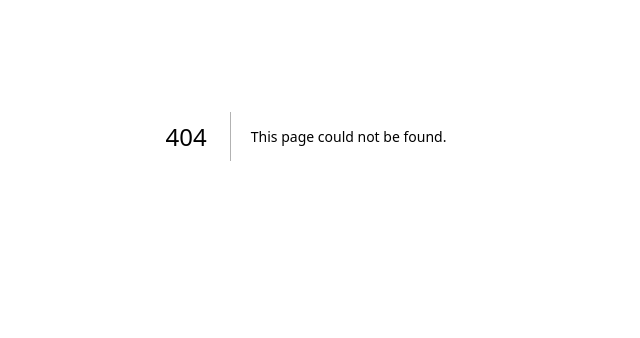
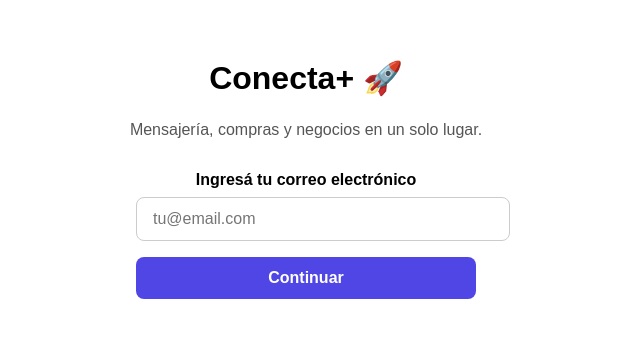
Before and after one commit to miguelbenitessegura-cmyk/conecta-plus, a Next.js app: page /login in a window 1280 px wide. Before the commit this address had no page. Shown: the part 264-602 px from the top of the page, without its empty margins (334-974 px from the left). Built offline with nearby package versions, Linux system fonts and the light colour scheme.

Commit message:
Create page.tsx

```diff
--- /dev/null
+++ b/src/app/login/page.tsx
@@ -0,0 +1,115 @@
+"use client";
+
+import { useState } from "react";
+import { supabase } from "@/lib/supabaseClient";
+
+export default function LoginPage() {
+  const [email, setEmail] = useState("");
+  const [sent, setSent] = useState(false);
+  const [error, setError] = useState("");
+  const [loading, setLoading] = useState(false);
+
+  const handleSubmit = async (e: React.FormEvent) => {
+    e.preventDefault();
+    setError("");
+    setLoading(true);
+
+    const redirectTo =
+      typeof window !== "undefined"
+        ? `${window.location.origin}/onboarding`
+        : undefined;
+
+    const { error } = await supabase.auth.signInWithOtp({
+      email,
+      options: { emailRedirectTo: redirectTo },
+    });
+
+    setLoading(false);
+
+    if (error) {
+      setError("No pudimos enviar el link. Probá de nuevo en unos minutos.");
+      return;
+    }
+
+    setSent(true);
+  };
+
+  return (
+    <main
+      style={{
+        display: "flex",
+        flexDirection: "column",
+        alignItems: "center",
+        justifyContent: "center",
+        minHeight: "100vh",
+        padding: 24,
+        fontFamily: "sans-serif",
+        textAlign: "center",
+      }}
+    >
+      <h1 style={{ marginBottom: 8 }}>Conecta+ 🚀</h1>
+      <p style={{ color: "#555", marginBottom: 32 }}>
+        Mensajería, compras y negocios en un solo lugar.
+      </p>
+
+      {!sent ? (
+        <form
+          onSubmit={handleSubmit}
+          style={{ width: "100%", maxWidth: 340 }}
+        >
+          <label
+            htmlFor="email"
+            style={{ display: "block", marginBottom: 8, fontWeight: 600 }}
+          >
+            Ingresá tu correo electrónico
+          </label>
+          <input
+            id="email"
+            type="email"
+            required
+            value={email}
+            onChange={(e) => setEmail(e.target.value)}
+            placeholder="tu@email.com"
+            style={{
+              width: "100%",
+              padding: "12px 16px",
+              borderRadius: 8,
+              border: "1px solid #ccc",
+              marginBottom: 16,
+              fontSize: 16,
+            }}
+          />
+          <button
+            type="submit"
+            disabled={loading}
+            style={{
+              width: "100%",
+              padding: "12px 16px",
+              borderRadius: 8,
+              border: "none",
+              background: "#4F46E5",
+              color: "white",
+              fontSize: 16,
+              fontWeight: 600,
+              cursor: loading ? "default" : "pointer",
+              opacity: loading ? 0.7 : 1,
+            }}
+          >
+            {loading ? "Enviando..." : "Continuar"}
+          </button>
+          {error && (
+            <p style={{ color: "#DC2626", marginTop: 12 }}>{error}</p>
+          )}
+        </form>
+      ) : (
+        <div style={{ maxWidth: 340 }}>
+          <p style={{ fontSize: 18, marginBottom: 8 }}>📩 ¡Listo!</p>
+          <p style={{ color: "#555" }}>
+            Te mandamos un link a <strong>{email}</strong>. Abrilo desde tu
+            casilla de correo para continuar.
+          </p>
+        </div>
+      )}
+    </main>
+  );
+}
```
